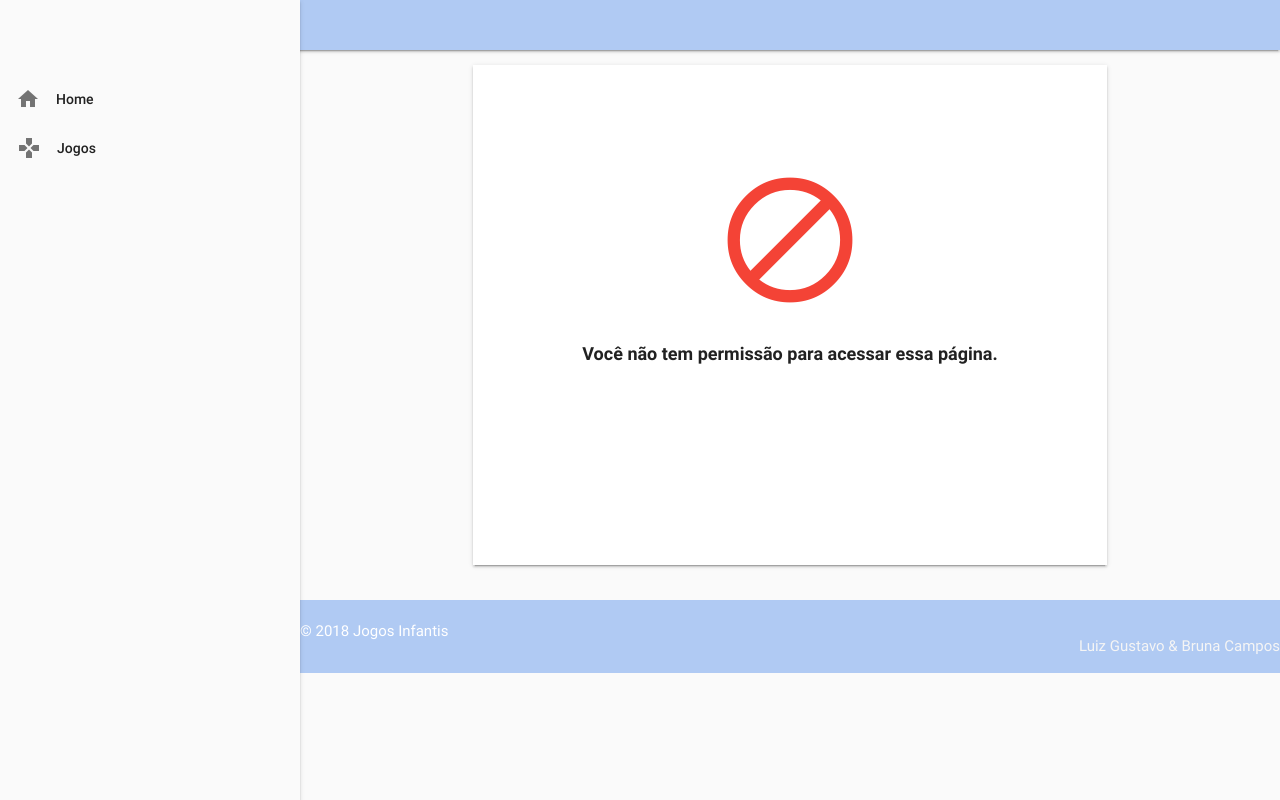
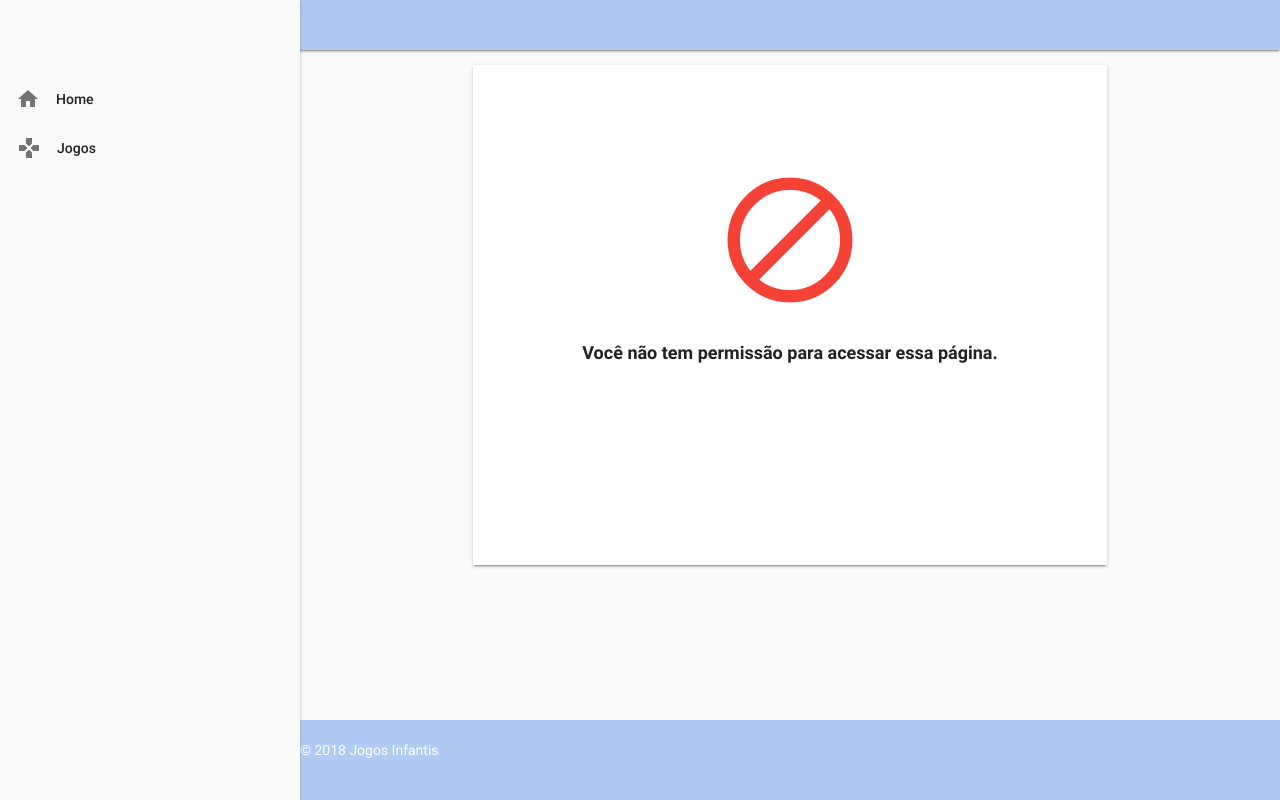
Before and after one commit to LuizGustavoPereira/jogos_infantis, a PHP site: page /menu.php in a window 1280 px wide. Run offline with PHP 8.4, Linux system fonts and the light colour scheme; some libraries are stand-ins or nearby versions; some web fonts are replaced.

Commit message:
alterações rodape

```diff
--- a/css/style.css
+++ b/css/style.css
@@ -1,17 +1,29 @@
 
-		html,body{width:100%}
+		html,body{
+			margin: 0;
+		    padding: 0;
+		    font-size: 14px;
+		    min-height: 100% ;
+		}
 		.side-nav{width:300px;}
 		.side-nav > .logo-li{height:75px}
 
 
 		body {
 		    display: flex;
-		    min-height: 100vh;
 		    flex-direction: column;
 		}
 
 		main {
 		    flex: 1 0 auto;
+		}
+
+		footer{
+			position:fixed;
+			height: 80px;
+		    bottom:0;
+		    width:100%;
+		    margin-top: auto;
 		}
 
 		.userView{height:75px; }
--- a/menu.php
+++ b/menu.php
@@ -72,16 +72,15 @@ $imgTexture = "img/bkg-texture-". COR . ".jpg";
 
 					<ul id="slide-out" class="side-nav fixed">
 						<li class='logo-li'>
-							<div class="topSideNav"></div>
+							<div class="topSideNav">
+							</div>
 						</li>
 
 						<?php
 						try{
 							require_once "classes/Menu.Class.php";
 							$menu->renderLink('Home', './jogos/menu-principal/', 'home');
-
 							$menu = new Menu('Jogos', 'games');
-							$menu->append('Ver Todos', 								'./jogos/menu-principal/');
 							$menu->append('Alfabeto',  								'./jogos/alfabeto/');
 							$menu->append('Animais', 								'./jogos/animais');
 							$menu->append('Antes e Depois', 						'./jogos/antes-depois/');
@@ -89,7 +88,6 @@ $imgTexture = "img/bkg-texture-". COR . ".jpg";
 							$menu->append('Brincando com Monteiro Lobato', 	  		'./jogos/monteiro-lobato/');
 							$menu->append('Casa do S', 	  							'./jogos/casa-s/');
 							$menu->append('Descubra a Palavra', 					'./jogos/descubra-palavra/');
-							$menu->append('Quadrado', 								'./jogos/quadrado/');
 							$menu->append('Matemática', 							'./jogos/matematica/');
 							$menu->append('O que é o que é?', 						'./jogos/charadas');
 							$menu->append('Tabuada',  								'./jogos/tabuada/');
```
